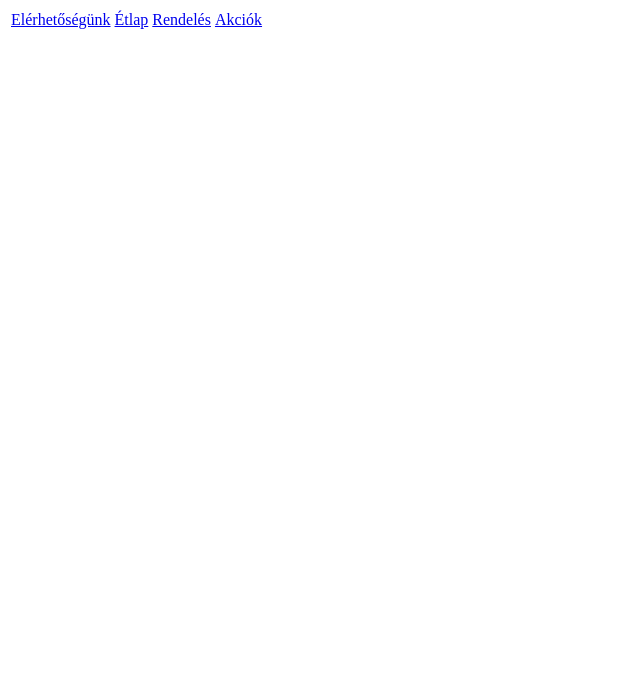
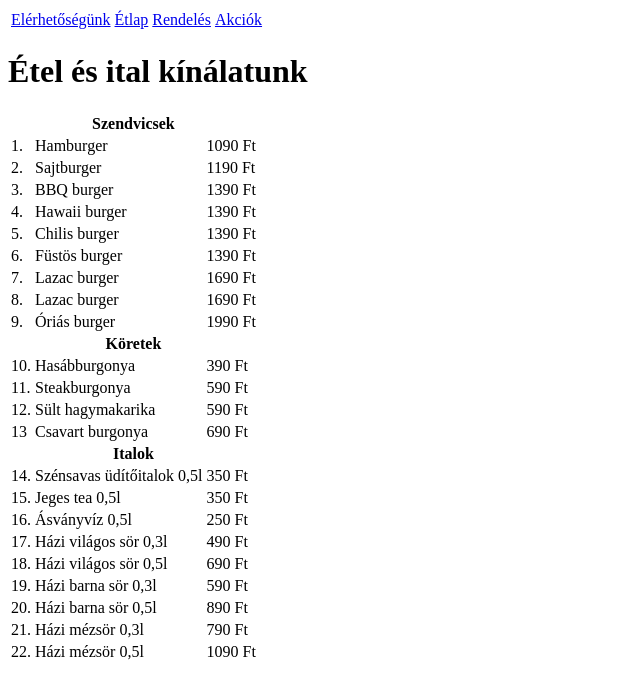
Before and after one commit to pakai05p/pakai05p.github.io, a plain HTML site: page products.html in a window 1280 px wide. Shown: the whole page, without its empty margins (0-640 px from the left). Drawn offline with Linux system fonts and the light colour scheme.

Commit message:
menü text updated

```diff
--- a/products.html
+++ b/products.html
@@ -1,11 +1,13 @@
 <!DOCTYPE html>
 <html lang="en">
+
 <head>
     <meta charset="UTF-8">
     <meta http-equiv="X-UA-Compatible" content="IE=edge">
     <meta name="viewport" content="width=, initial-scale=1.0">
     <title>Document</title>
 </head>
+
 <body>
     <table>
         <tr>
@@ -15,6 +17,133 @@
             <td><a href="/about.html">Akciók</a></td>
         </tr>
     </table>
+    <h1>Étel és ital kínálatunk</h1>
+    <table>
+        <thead>
+            <th colspan="3">Szendvicsek</th>
+        </thead>
+        <tbody>
+            <tr>
+                <td>1.</td>
+                <td>Hamburger</td>
+                <td>1090 Ft</td>
+            </tr>
+            <tr>
+                <td>2.</td>
+                <td>Sajtburger</td>
+                <td> 1190 Ft</td>
+            </tr>
+            <tr>
+                <td>3.</td>
+                <td>BBQ burger</td>
+                <td>1390 Ft</td>
+            </tr>
+            <tr>
+                <td>4.</td>
+                <td>Hawaii burger</td>
+                <td>1390 Ft</td>
+            </tr>
+            <tr>
+                <td>5.</td>
+                <td>Chilis burger</td>
+                <td>1390 Ft</td>
+            </tr>
+            <tr>
+                <td>6.</td>
+                <td>Füstös burger</td>
+                <td>1390 Ft</td>
+            </tr>
+            <tr>
+                <td>7.</td>
+                <td>Lazac burger</td>
+                <td>1690 Ft</td>
+            </tr>
+            <tr>
+                <td>8.</td>
+                <td>Lazac burger</td>
+                <td>1690 Ft</td>
+            </tr>
+            <tr>
+                <td>9.</td>
+                <td>Óriás burger</td>
+                <td>1990 Ft</td>
+            </tr>
+        </tbody>
+        <thead>
+            <th colspan="3">Köretek</th>
+        </thead>
+        <tbody>
+            <tr>
+                <td>10.</td>
+                <td>Hasábburgonya</td>
+                <td>390 Ft</td>
+            </tr>
+            <tr>
+                <td>11.</td>
+                <td>Steakburgonya</td>
+                <td>590 Ft</td>
+            </tr>
+            <tr>
+                <td>12.</td>
+                <td>Sült hagymakarika</td>
+                <td>590 Ft</td>
+            </tr>
+            <td>13</td>
+            <td>Csavart burgonya</td>
+            <td>690 Ft</td>
+            </tr>
+        </tbody>
+        <thead>
+            <th colspan="3">Italok</th>
+        </thead>
+        <tbody>
+            <tr>
+                <td>14.</td>
+                <td>Szénsavas üdítőitalok 0,5l</td>
+                <td> 350 Ft</td>
+            </tr>
+            <tr>
+                <td>15.</td>
+                <td>Jeges tea 0,5l</td>
+                <td>350 Ft</td>
+            </tr>
+            <tr>
+                <td>16.</td>
+                <td>Ásványvíz 0,5l</td>
+                <td>250 Ft</td>
+            </tr>
+            <tr>
+                <td>17.</td>
+                <td>Házi világos sör 0,3l</td>
+                <td>490 Ft</td>
+            </tr>
+            <tr>
+                <td>18.</td>
+                <td>Házi világos sör 0,5l</td>
+                <td>690 Ft</td>
+            </tr>
+            <tr>
+                <td>19.</td>
+                <td>Házi barna sör 0,3l</td>
+                <td>590 Ft</td>
+            </tr>
+            <tr>
+                <td>20.</td>
+                <td>Házi barna sör 0,5l</td>
+                <td>890 Ft</td>
+            </tr>
+            <tr>
+                <td>21.</td>
+                <td>Házi mézsör 0,3l</td>
+                <td>790 Ft</td>
+            </tr>
+            <tr>
+                <td>22.</td>
+                <td>Házi mézsör 0,5l</td>
+                <td>1090 Ft</td>
+            </tr>
+        </tbody>
+    </table>
+</body>
 
-</body>
 </html>
```
Also changed, not shown: index.html (+1 -1 lines), img/index/ddirections.PNG (added).
